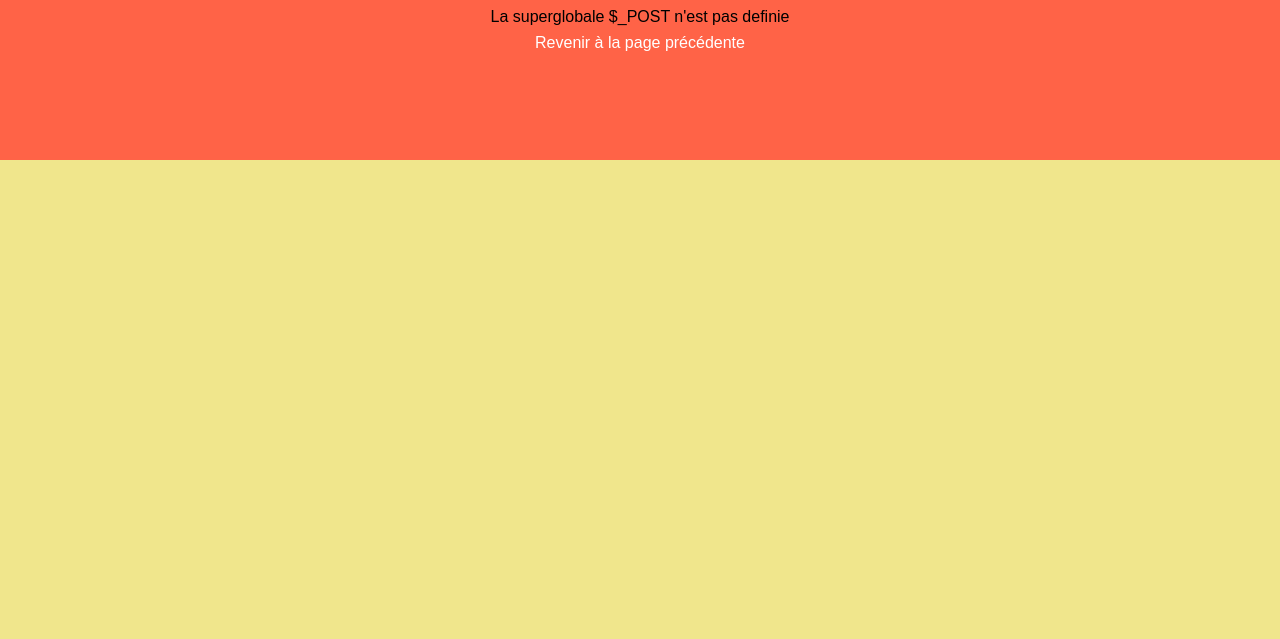
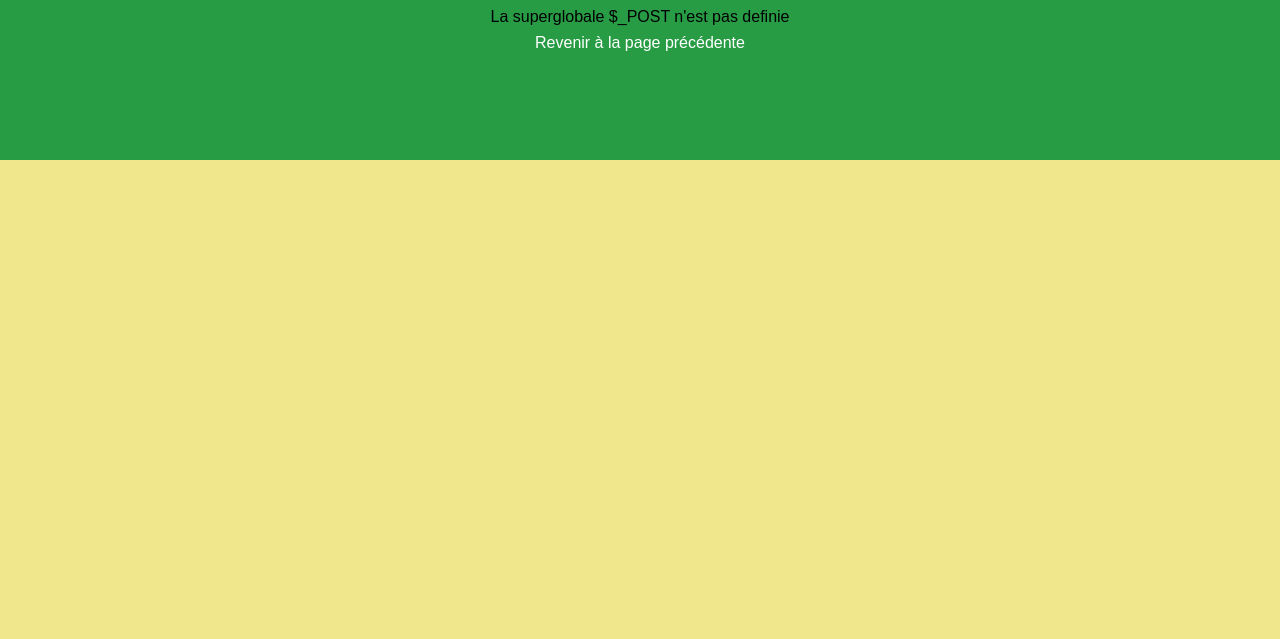
Before and after one commit to kyweez/OPENCLASSROOMS-02-PHP-MYSQL, a PHP site: page /client-db.php in a window 1280 px wide. Shown: the part 80-719 px from the top of the page. Run offline with PHP 8.4, Linux system fonts and the light colour scheme.

Commit message:
Debut correctif CSS pour page client-db

```diff
--- a/TPs/TP-travel-agency/client-db.php
+++ b/TPs/TP-travel-agency/client-db.php
@@ -69,11 +69,11 @@
                         </div>
                         <div>
                             <?php
+                            //Generation d'une partie supplementaire uniquement accessible en tant qu'admin
                             if ($pseudo == 'admin') {
-                                //Generation de la requete pour afficher le tableau
+                                //Generation de la requete pour afficher le tableau des admins
                                 $request = $travelAgency_DB->query('SELECT * FROM admin_list ORDER BY id');
                             ?>
-
                                 <h2>Liste des administrateurs</h2>
                                 <div>
                                     <table>
@@ -86,6 +86,7 @@
                                         </thead>
                                         <tbody>
                                             <?php
+                                            //Generation du tableau des a
                                             while ($data = $request->fetch()) {
                                             ?>
                                                 <tr>
@@ -93,6 +94,7 @@
                                                     <td><?php echo $data['pseudo']; ?></td>
                                                     <td>
                                                         <?php
+                                                        //formatage de la date en version fr
                                                         $format_us = $data['last_connection'];
                                                         $format_fr = implode('/',array_reverse  (explode('-',$format_us)));
                                                         echo  $format_fr;
--- a/TPs/TP-travel-agency/css/style-client-db.css
+++ b/TPs/TP-travel-agency/css/style-client-db.css
@@ -69,7 +69,7 @@
     color: white;
 }
 section div:last-child{
-    background-color: tomato;
+    background-color: rgb(40, 156, 69);
     min-height: 20vh;
     display: flex;
     flex-direction: column;
@@ -84,9 +84,6 @@
     flex-direction: column;
     justify-content: flex-start;
     align-items: center;
-}
-table, tr, th, td{
-    border: 1px solid black;
 }
 
 /*******FOOTER*******/
```
